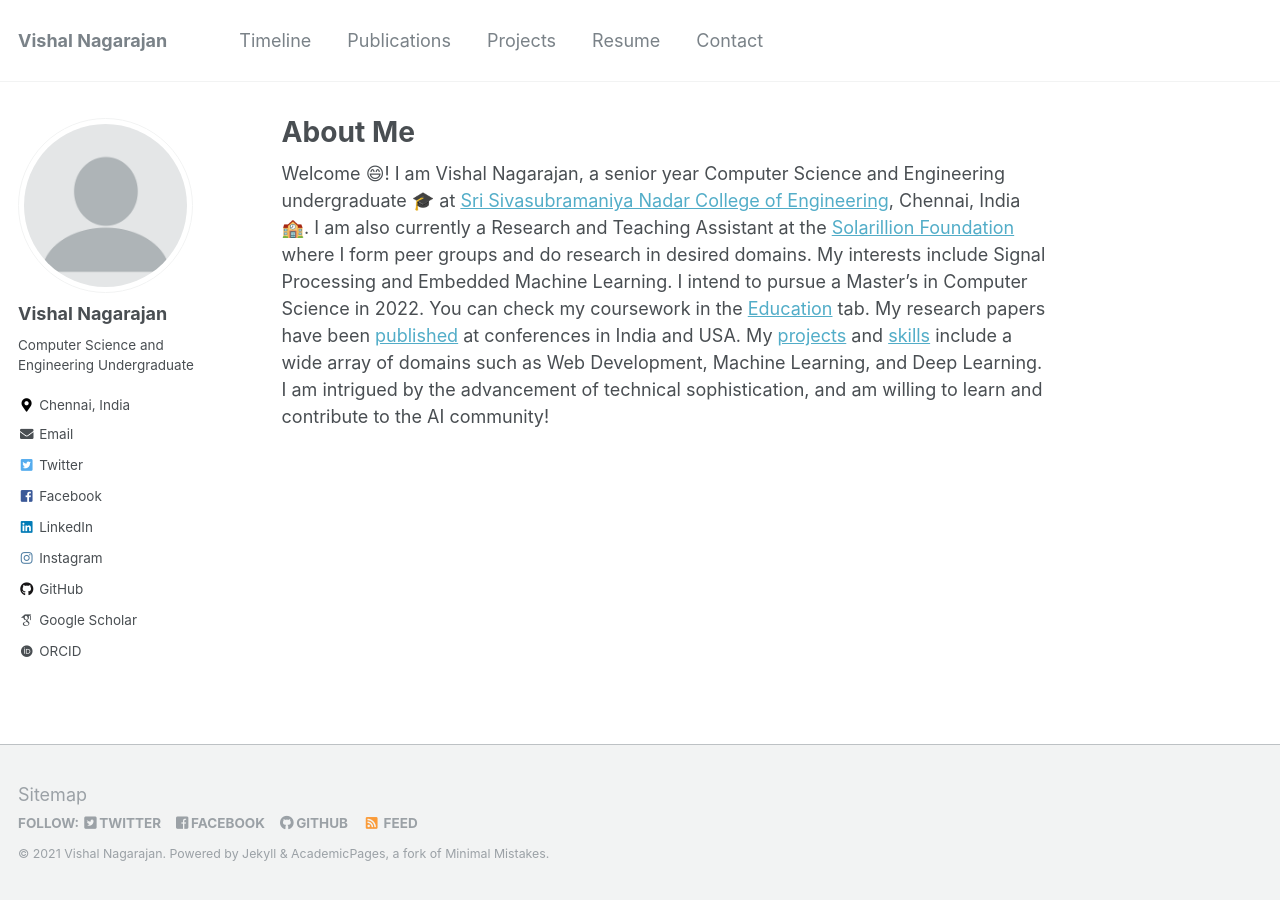
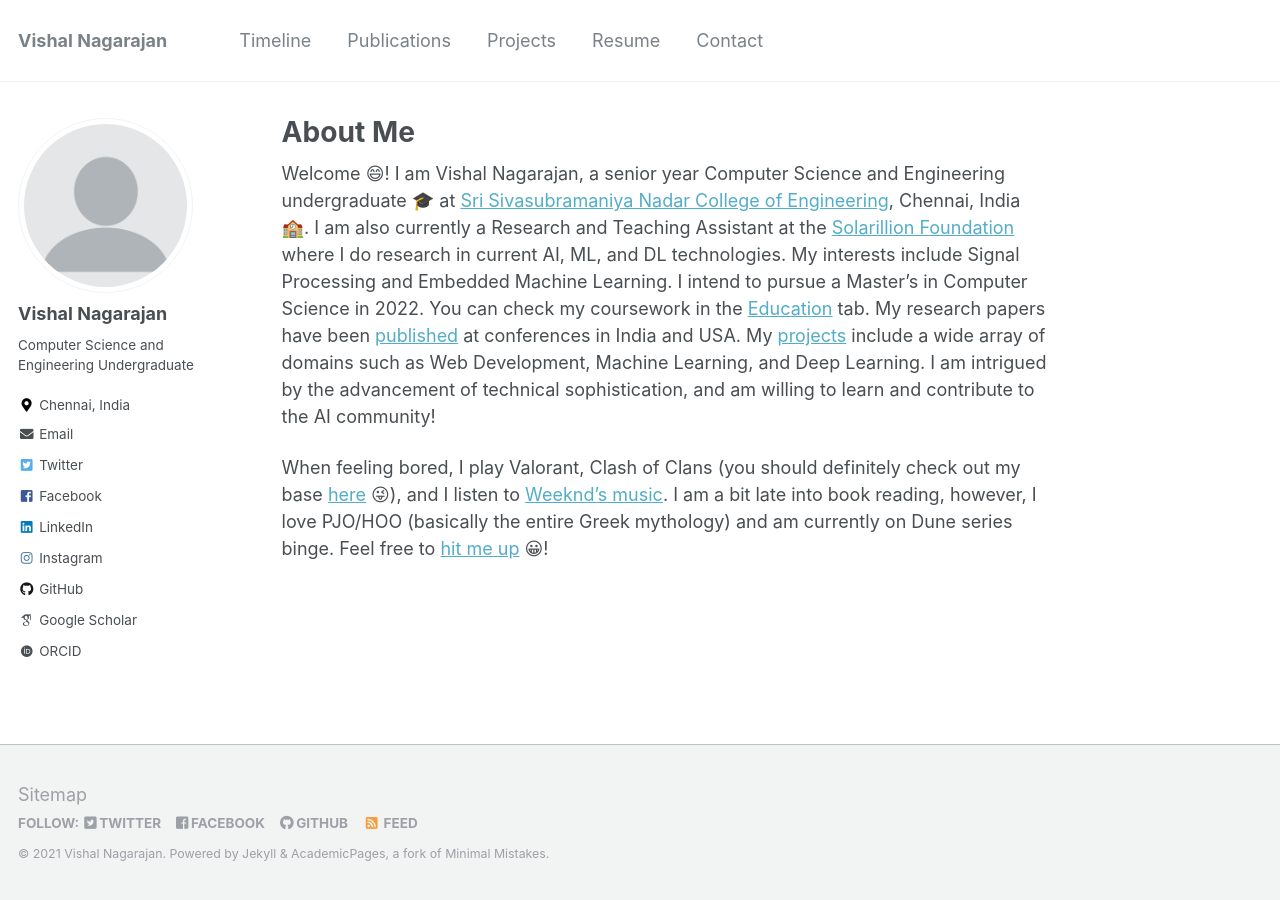
Before and after one commit to vishaln15/vishaln15.github.io, a Jekyll site: the page built from _pages/about.md, in a window 1280 px wide. Built offline with Jekyll 4.4.1, drawn with Linux system fonts in a browser that asks for light colours; some web fonts are replaced.

Commit message:
Updated about.md

```diff
--- a/_pages/about.md
+++ b/_pages/about.md
@@ -8,4 +8,6 @@ redirect_from:
   - /about.html
 ---
 
-Welcome &#128516;! I am Vishal Nagarajan, a senior year Computer Science and Engineering undergraduate &#127891; at [Sri Sivasubramaniya Nadar College of Engineering](https://www.ssn.edu.in/), Chennai, India &#127979;. I am also currently a Research and Teaching Assistant at the [Solarillion Foundation](https://solarillionfoundation.org/) where I form peer groups and do research in desired domains. My interests include Signal Processing and Embedded Machine Learning. I intend to pursue a Master's in Computer Science in 2022. You can check my coursework in the [Education](https://vishaln15.github.io/education/) tab. My research papers have been [published](https://vishaln15.github.io/publications/) at conferences in India and USA. My [projects](https://vishaln15.github.io/projects/) and [skills](https://vishaln15.github.io/skills/) include a wide array of domains such as Web Development, Machine Learning, and Deep Learning. I am intrigued by the advancement of technical sophistication, and am willing to learn and contribute to the AI community!
+Welcome &#128516;! I am Vishal Nagarajan, a senior year Computer Science and Engineering undergraduate &#127891; at [Sri Sivasubramaniya Nadar College of Engineering](https://www.ssn.edu.in/), Chennai, India &#127979;. I am also currently a Research and Teaching Assistant at the [Solarillion Foundation](https://solarillionfoundation.org/) where I do research in current AI, ML, and DL technologies. My interests include Signal Processing and Embedded Machine Learning. I intend to pursue a Master's in Computer Science in 2022. You can check my coursework in the [Education](https://vishaln15.github.io/education/) tab. My research papers have been [published](https://vishaln15.github.io/publications/) at conferences in India and USA. My [projects](https://vishaln15.github.io/projects/) include a wide array of domains such as Web Development, Machine Learning, and Deep Learning. I am intrigued by the advancement of technical sophistication, and am willing to learn and contribute to the AI community!
+
+When feeling bored, I play Valorant, Clash of Clans (you should definitely check out my base [here](https://link.clashofclans.com/en?action=OpenPlayerProfile&tag=90U2JCPUQ) &#128540;), and I listen to [Weeknd's music](https://music.apple.com/in/playlist/my-weeknd-essentials/pl.u-NpXmzkGs4jBb6Gz?ls). I am a bit late into book reading, however, I love PJO/HOO (basically the entire Greek mythology) and am currently on Dune series binge. Feel free to [hit me up](https://vishaln15.github.io/contact/) &#128512;!
```
